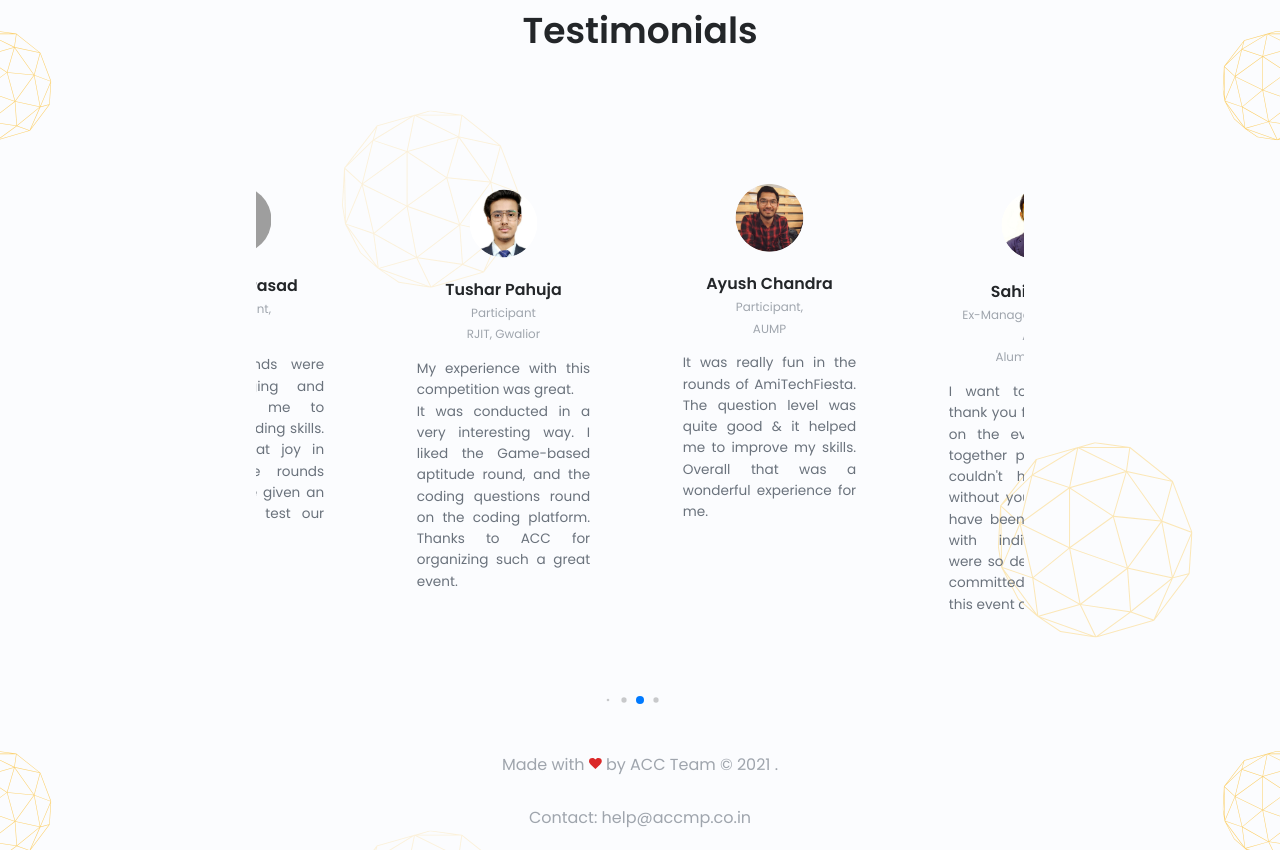
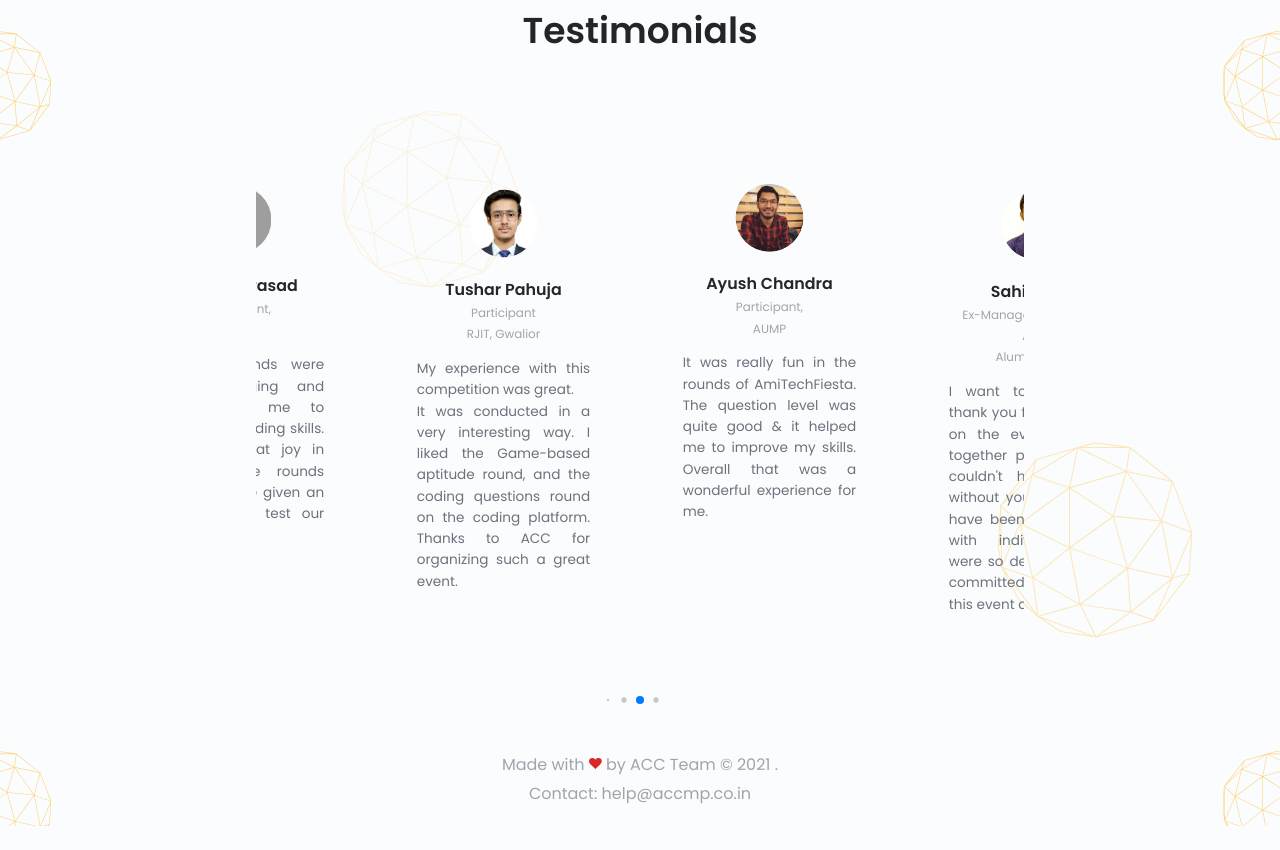
Before and after one commit to amitycodingclub/ATF-2021, a plain HTML site: page public/index.html in a window 1280 px wide. Shown: the part 3197-4047 px from the top of the page. After the commit the page ends 4023 px from the top, so only its background shows below. Drawn offline with nearby package versions, Linux system fonts and the light colour scheme; grey boxes are pictures that could not be loaded; a script that the page names is missing.

Commit message:
removed row gap in footer grid

```diff
--- a/src/style/css/style.css
+++ b/src/style/css/style.css
@@ -771,6 +771,7 @@ img {
 
   .footer__container {
     grid-template-rows: repeat(2, 1fr);
+    row-gap: 0;
   }
 }
 
```
